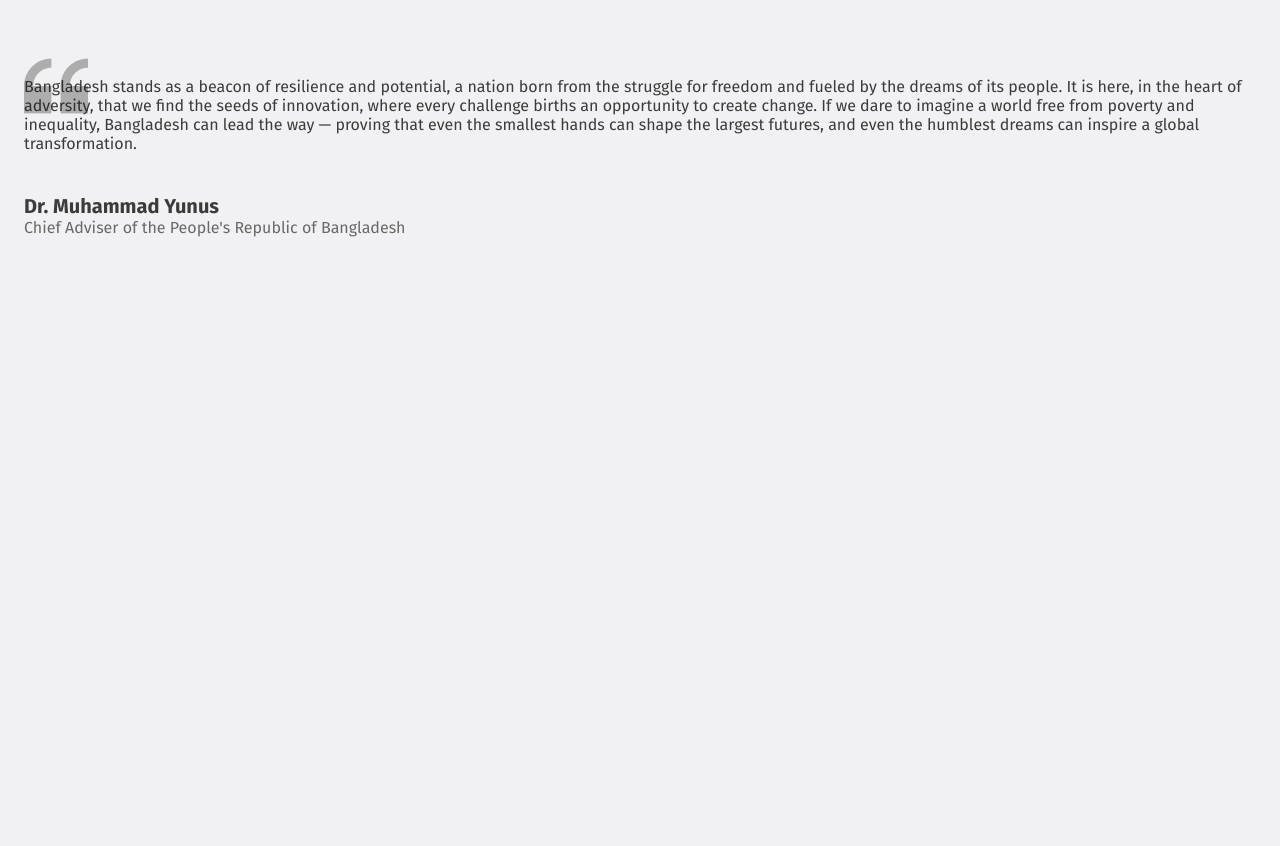
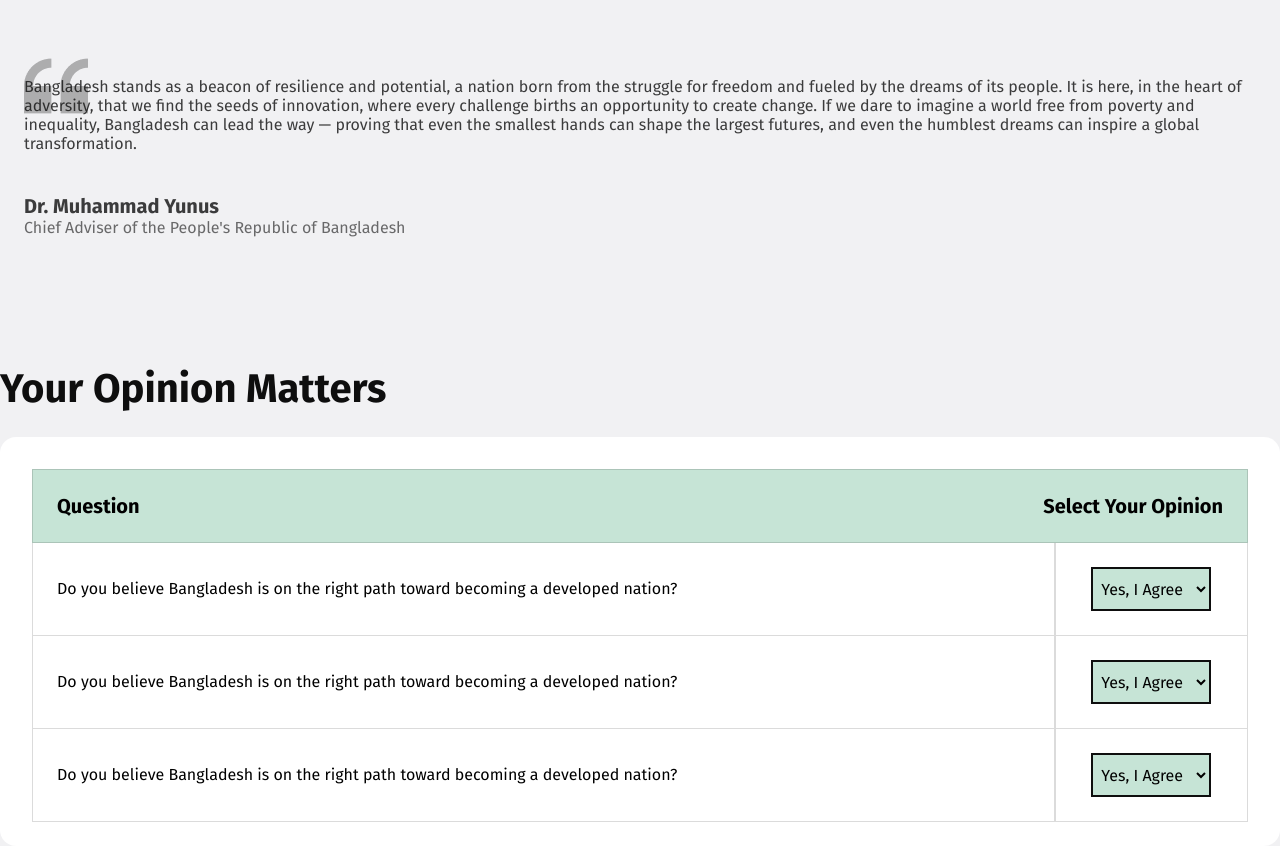
Before and after one commit to zrrehan/Programming-Hero-Assignment-1, a plain HTML site: page index.html in a window 1280 px wide. Shown: the part 1624-2470 px from the top of the page. Before the commit the page ends 1909 px from the top, so only its background shows below. Drawn offline with Linux system fonts and the light colour scheme.

Commit message:
Added Opinion Sector

```diff
--- a/index.html
+++ b/index.html
@@ -94,7 +94,46 @@
             </div>
         </div>
 
-
+        <div class="opinion-section">
+            <h2>Your Opinion Matters</h2>
+            <div class="table-box">
+                <div class="table">
+                    <div class="table-header">
+                        <strong>Question</strong>
+                        <strong>Select Your Opinion</strong>
+                    </div>
+                    <div class="table-content">
+                        <div class="row">
+                            <div class="question">Do you believe Bangladesh is on the right path toward becoming a developed nation?</div>
+                            <div class="opinion">
+                                <select>
+                                    <option>Yes, I Agree</option>
+                                    <option>No, I Disagree</option>
+                                </select>
+                            </div>
+                        </div>
+                        <div class="row">
+                            <div class="question">Do you believe Bangladesh is on the right path toward becoming a developed nation?</div>
+                            <div class="opinion">
+                                <select>
+                                    <option>Yes, I Agree</option>
+                                    <option>No, I Disagree</option>
+                                </select>
+                            </div>
+                        </div>
+                        <div class="row">
+                            <div class="question">Do you believe Bangladesh is on the right path toward becoming a developed nation?</div>
+                            <div class="opinion">
+                                <select>
+                                    <option>Yes, I Agree</option>
+                                    <option>No, I Disagree</option>
+                                </select>
+                            </div>
+                        </div>
+                    </div>
+                </div>
+            </div>
+        </div>
 
     </main>
     <footer></footer>
--- a/style.css
+++ b/style.css
@@ -266,3 +266,77 @@ button:hover {
     font-size: 16px;
     color: rgba(14, 14, 14, 0.6);
 }
+
+
+/* designing table section  */
+
+.table-box {
+    width: 1216px;
+    height: 345px;
+    background-color: white;
+    border-radius: 16px;
+    padding: 32px;
+}
+
+
+.table {
+    height: 345px;
+    width: 1216px;
+}
+
+.question {
+    height: 20px;
+    width: 1017px;
+    border-left: 1px solid rgba(14, 14, 14, 0.15);
+    border-right: 1px solid rgba(14, 14, 14, 0.15);
+    border-bottom: 1px solid rgba(14, 14, 14, 0.15);
+    padding: 36px 24px;
+
+}
+
+.opinion {
+    height: 92px;
+    width: 200px;
+    border-left: 1px solid rgba(14, 14, 14, 0.15);
+    border-right: 1px solid rgba(14, 14, 14, 0.15);
+    border-bottom: 1px solid rgba(14, 14, 14, 0.15);
+}
+
+.row, .opinion {
+    display: flex;
+    justify-content: center;
+    align-items: center;
+}
+
+select {
+    padding: 10px 4px;
+    height: 44px;
+    width: 120px;
+    background-color: rgba(198, 228, 214, 1);
+    border: 2px solid rgba(14, 14, 14, 1);
+    font-size: 16px;
+}
+
+.table-header {
+    font-size: 20px;
+    font-weight: 600;
+    display: flex;
+    justify-content: space-between;
+    padding: 24px;
+    border: 1px solid rgba(14, 14, 14, 0.15);
+    background-color: rgba(198, 228, 214, 1);
+}
+
+.opinion-section > h2 {
+    font-size: 40px;
+    color: #0E0E0E;
+}
+
+.opinion-section {
+    height: 481px;
+    width: 1280px;
+    margin: 80px auto 0px auto;
+    display: flex;
+    flex-direction: column;
+    justify-content: space-between;
+}
```
